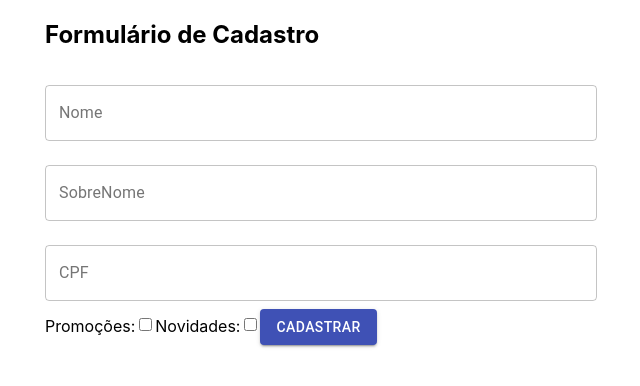
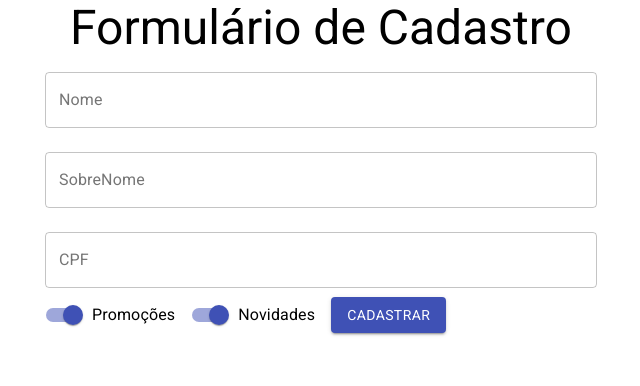
Before and after one commit to Mormani/React-SignUp_Form_V2, a React (Create React App) app: page / in a window 1280 px wide. Shown: the top 386 px of the page, without its empty margins (319-959 px from the left). Built offline with nearby package versions, Linux system fonts and the light colour scheme.

Commit message:
Estilizando mais componentes

```diff
--- a/package.json
+++ b/package.json
@@ -7,6 +7,7 @@
     "@testing-library/jest-dom": "^5.11.4",
     "@testing-library/react": "^11.1.0",
     "@testing-library/user-event": "^12.1.10",
+    "fontsource-roboto": "^4.0.0",
     "react": "^17.0.2",
     "react-dom": "^17.0.2",
     "react-scripts": "4.0.3",
--- a/src/App.js
+++ b/src/App.js
@@ -1,7 +1,8 @@
-import {Component, Fragment} from 'react';
+import {Component} from 'react';
 import './App.css';
 import FormCadastro from './components/FormularioCadastro/FormularioCadastro';
-import {Container} from '@material-ui/core';
+import {Container, Typography} from '@material-ui/core';
+import "fontsource-roboto"
 
 class App extends Component {
 
@@ -9,7 +10,7 @@
 
         return (
             <Container component="article" maxWidth="sm">
-                <h1>Formulário de Cadastro</h1>
+                <Typography variant="h3" component="h1" align="center">Formulário de Cadastro</Typography>
                 <FormCadastro/>
             </Container>
         );
--- a/src/components/FormularioCadastro/FormularioCadastro.jsx
+++ b/src/components/FormularioCadastro/FormularioCadastro.jsx
@@ -1,6 +1,5 @@
 import React from 'react';
-import Button from "@material-ui/core/Button";
-import TextField from '@material-ui/core/TextField';
+import {Button, TextField, Switch, FormControlLabel} from "@material-ui/core";
 
 function FormCadastro() {
 
@@ -10,11 +9,8 @@
         <TextField id="sobrenome" label="SobreNome" variant="outlined" fullWidth margin="normal"/>
         <TextField id="cpf" label="CPF" variant="outlined" fullWidth margin="normal"/>
 
-        <label>Promoções:</label>
-        <input type="checkbox"/>
-
-        <label>Novidades:</label>
-        <input type="checkbox"/>
+        <FormControlLabel label="Promoções" control={<Switch name="promocoes" color="primary" defaultChecked />}/>
+        <FormControlLabel label="Novidades" control={<Switch name="novidades" color="primary" defaultChecked />}/>
 
         <Button type="submit" variant="contained" color="primary">Cadastrar</Button>
     </form>
```
Also changed, not shown: 1 other file (tests, documents, lock files or other folders).
